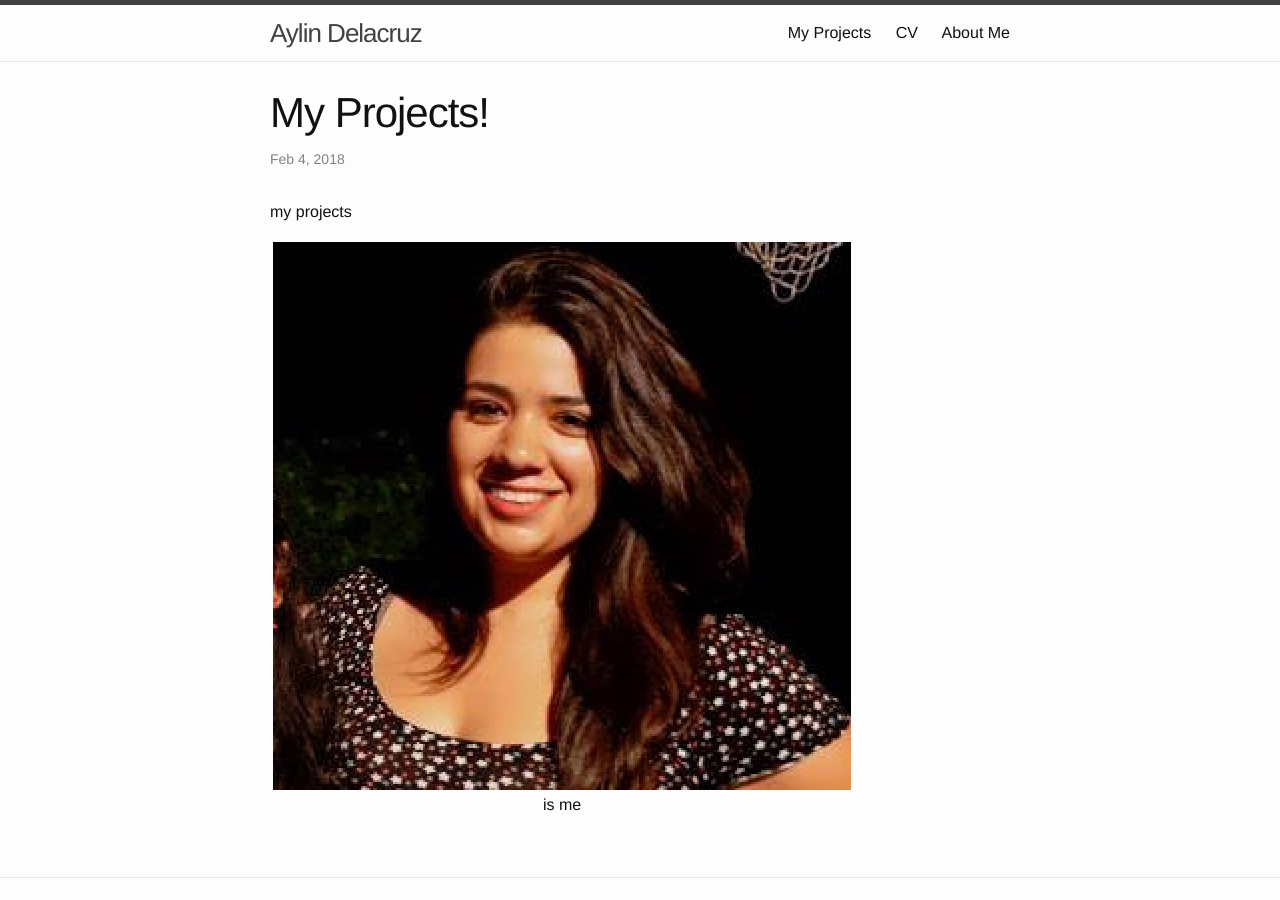
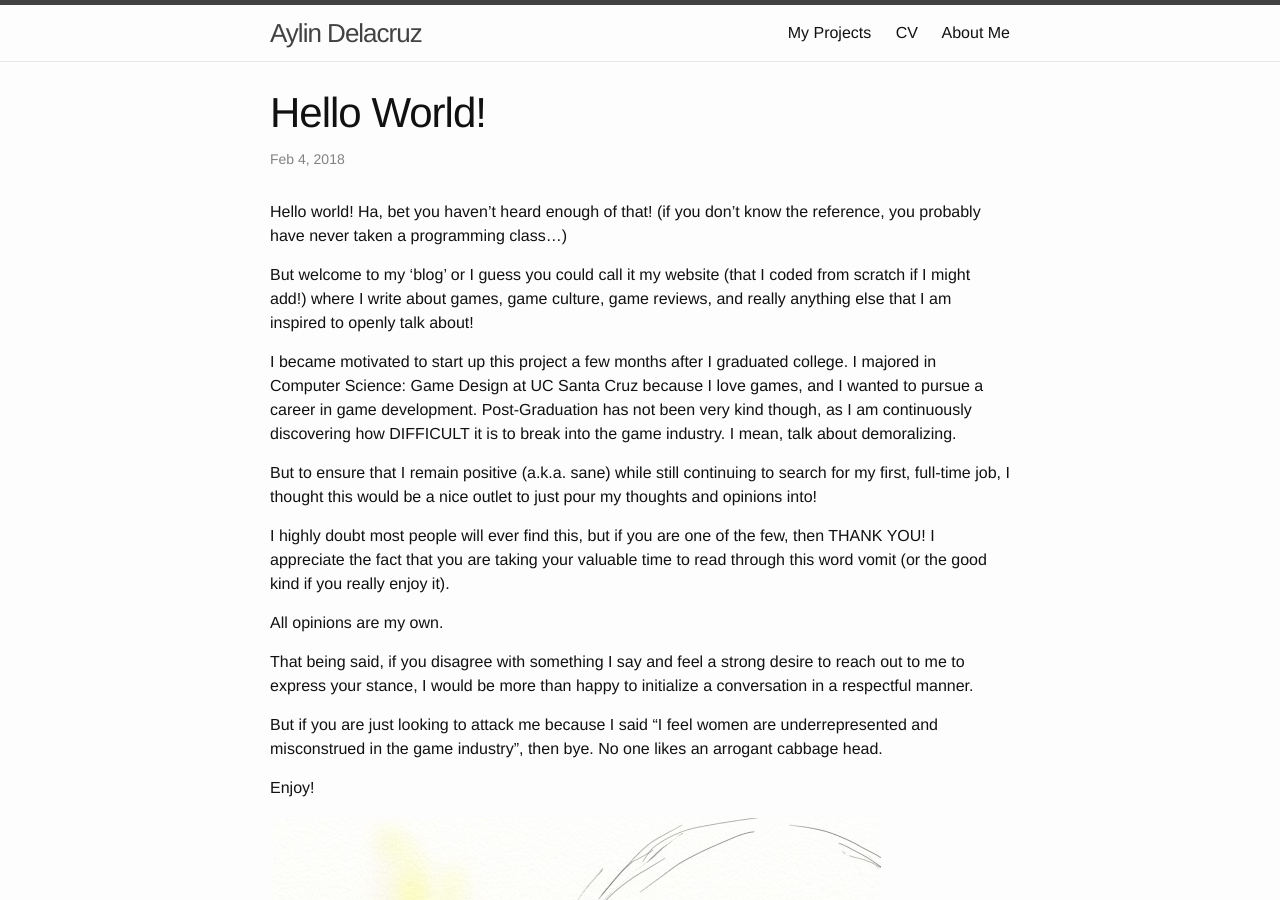
Before and after one commit to asdelacr/asdelacr.github.io, a Jekyll site: the page built from _posts/2018-02-06-first-blog.markdown, in a window 1280 px wide and 900 px high. Built offline with Jekyll 4.4.1, drawn with Linux system fonts in a browser that asks for light colours.

Commit message:
added first post

```diff
--- a/_posts/2018-02-06-first-blog.markdown
+++ b/_posts/2018-02-06-first-blog.markdown
@@ -1,9 +1,30 @@
 ---
 layout: post
-title:  "My Projects!"
+title:  "Hello World!"
 date:   2018-02-04 20:54:46 +0000
 categories: jekyll update
 ---
 
-my projects
-{% include image.html url="/img/aylinpic.jpg" description="is me" %}
+Hello world! Ha, bet you haven’t heard enough of that! (if you don’t know the reference, you probably have never taken a programming class…)
+
+
+But welcome to my ‘blog’ or I guess you could call it my website (that I coded from scratch if I might add!) where I write about games, game culture, game reviews, and really anything else that I am inspired to openly talk about!
+
+I became motivated to start up this project a few months after I graduated college. I majored in Computer Science: Game Design at UC Santa Cruz because I love games, and I wanted to pursue a career in game development. Post-Graduation has not been very kind though, as I am continuously discovering how DIFFICULT it is to break into the game industry. I mean, talk about demoralizing.
+
+
+But to ensure that I remain positive (a.k.a. sane) while still continuing to search for my first, full-time job, I thought this would be a nice outlet to just pour my thoughts and opinions into!
+
+I highly doubt most people will ever find this, but if you are one of the few, then THANK YOU! I appreciate the fact that you are taking your valuable time to read through this word vomit (or the good kind if you really enjoy it).
+
+
+All opinions are my own.
+
+That being said, if you disagree with something I say and feel a strong desire to reach out to me to express your stance, I would be more than happy to initialize a conversation in a respectful manner.
+
+But if you are just looking to attack me because I said “I feel women are underrepresented and misconstrued in the game industry”, then bye. No one likes an arrogant cabbage head.
+
+
+Enjoy!
+
+{% include image.html url="/img/backgroundphoto.jpg" description="is me" %}
```
